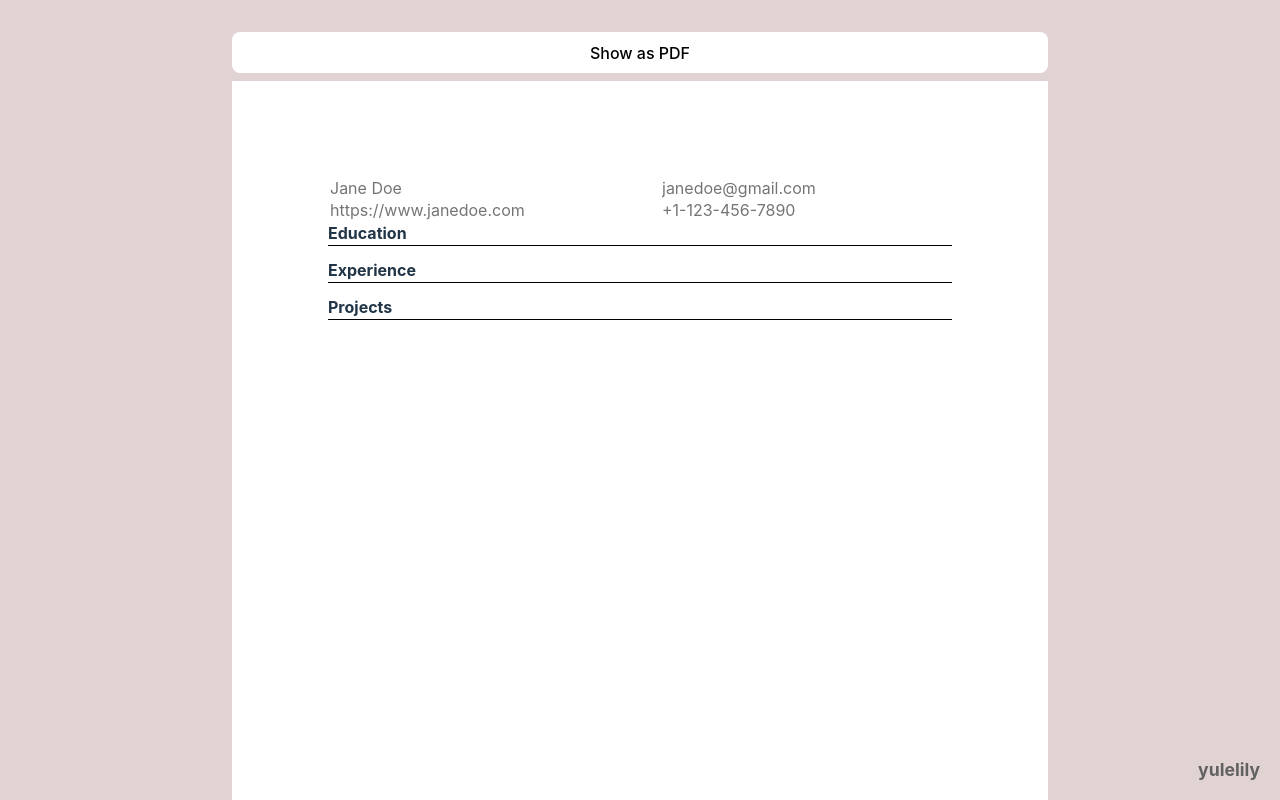
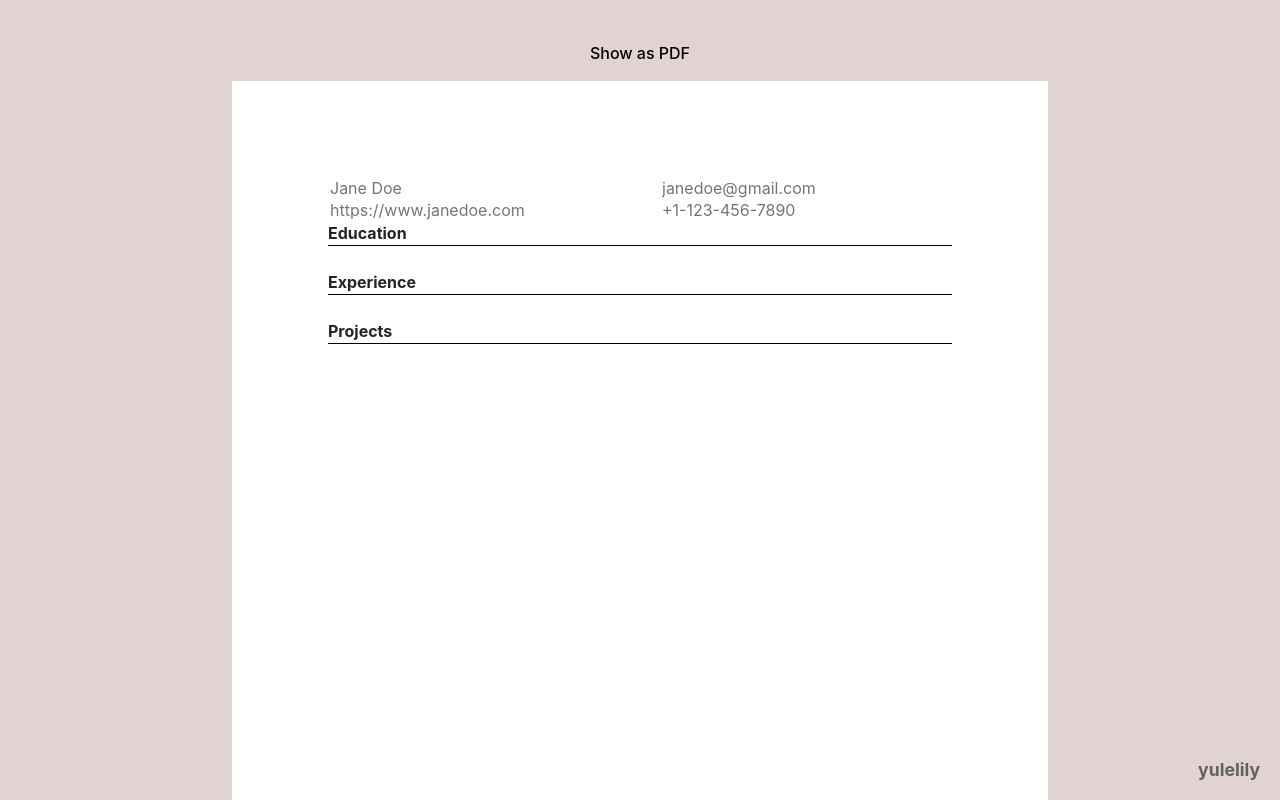
Before and after one commit to yulelily/cv-app, a React (Vite) app: page / in a window 1280 px wide. Shown: the top 800 px of the page. Built offline with nearby package versions, Linux system fonts and the light colour scheme.

Commit message:
Fix styling

```diff
--- a/index.html
+++ b/index.html
@@ -2,7 +2,7 @@
 <html lang="en">
   <head>
     <meta charset="UTF-8" />
-    <link type="image/png" sizes="32x32" rel="icon" href="./public/icons8-moon-and-stars-32.png">
+    <link type="image/png" sizes="32x32" rel="icon" href="/icons8-moon-and-stars-32.png">
     <meta name="viewport" content="width=device-width, initial-scale=1.0" />
     <title>CV App</title>
   </head>
--- a/src/App.jsx
+++ b/src/App.jsx
@@ -48,6 +48,14 @@ export default function App() {
     html2pdf().from(print).set(opt).save();
   }
 
+  function toggleVisibility(value) {
+    const headers = document.querySelectorAll(`.${value}`);
+    headers.forEach(header => {
+      console.log(header);
+      header.style.display === "none" ? header.style.display = "block" : header.style.display = "none"
+    });
+  }
+
   return (
     <>
       <button className="showPDF" onClick={toggleOverlay} >Show as PDF</button>
@@ -61,8 +69,17 @@ export default function App() {
       <div className="resume">
         <General general={general} setGeneral={setGeneral} />
         <Education education={education} setEducation={setEducation} />
+        <div className="button" value="eduHeader" >
+          <button onClick={(e) => toggleVisibility(e.target.getAttribute("value"))} >&#128065;</button>
+        </div>
         <Experience experiences={experiences} setExperiences={setExperiences} />
+        <div className="button" value="expHeader" >
+          <button onClick={(e) => toggleVisibility(e.target.getAttribute("value"))} >&#128065;</button>
+        </div>
         <Project projects={projects} setProjects={setProjects} />
+        <div className="button" value="proHeader" >
+          <button onClick={(e) => toggleVisibility(e.target.getAttribute("value"))} >&#128065;</button>
+        </div>
       </div>
     </>
   );
--- a/src/components/Education.jsx
+++ b/src/components/Education.jsx
@@ -40,12 +40,12 @@ export default function Education({education, setEducation}) {
 
   return (
     <>
-      <div>
+      <div className="eduHeader" >
         <h4>Education</h4>
-        <div className="button"><button onClick={handleAddBtn} >+</button></div>
+        <div className="button"><button onClick={() => handleAddBtn()} >+</button></div>
       </div>
       <div className="list" >
-        {education.map(edu => <Input key={edu.id} curr={edu} handleEditing={handleEditing} handleRemoveBtn={handleRemoveBtn} /> )}
+        {education.map(edu => <Input key={edu.id} curr={edu} handleEditing={(e) => handleEditing(e)} handleRemoveBtn={(e) => handleRemoveBtn(e)} /> )}
       </div>
     </>
   );
--- a/src/components/Experience.jsx
+++ b/src/components/Experience.jsx
@@ -41,12 +41,12 @@ export default function Experience({experiences, setExperiences}) {
 
   return (
     <>
-      <div>
+      <div className="expHeader" >
         <h4>Experience</h4>
-        <div className="button"><button onClick={handleAddBtn} >+</button></div>
+        <div className="button"><button onClick={() => handleAddBtn()} >+</button></div>
       </div>
       <div className="list" >
-        {experiences.map(experience => <Input key={experience.id} curr={experience} handleEditing={handleEditing} handleRemoveBtn={handleRemoveBtn} /> )}
+        {experiences.map(experience => <Input key={experience.id} curr={experience} handleEditing={(e) => handleEditing(e)} handleRemoveBtn={(e) => handleRemoveBtn(e)} /> )}
       </div>
     </>
   );
--- a/src/components/Print.jsx
+++ b/src/components/Print.jsx
@@ -53,21 +53,21 @@ export default function Print({general, education, experiences, projects}) {
         </div>
       </div>
 
-      <div className="education section" >
+      <div className="education section eduHeader" >
         <p>Education</p>
         <div className="list">
           {education.map(edu => <EduText key={edu.id + 1} curr={edu} /> )}
         </div>
       </div>
 
-      <div className="experience section" >
+      <div className="experience section expHeader" >
         <p>Experience</p>
         <div className="list">
           {experiences.map(experience => <ExpText key={experience.id + 1} curr={experience} />)}
         </div>
       </div>
 
-      <div className="project section" >
+      <div className="project section proHeader" >
         <p>Projects</p>
         <div className="list">
           {projects.map(project => <ProText key={project.id + 1} curr={project} /> )}
--- a/src/components/Project.jsx
+++ b/src/components/Project.jsx
@@ -37,12 +37,12 @@ export default function Project({projects, setProjects}) {
 
   return (
     <>
-      <div>
+      <div className="proHeader" >
         <h4>Projects</h4>
-        <div className="button"><button onClick={handleAddBtn} >+</button></div>
+        <div className="button"><button onClick={() => handleAddBtn()} >+</button></div>
       </div>
       <div className="list" >
-        {projects.map(project => <Input key={project.id} curr={project} handleEditing={handleEditing} handleRemoveBtn={handleRemoveBtn} /> )}
+        {projects.map(project => <Input key={project.id} curr={project} handleEditing={(e) => handleEditing(e)} handleRemoveBtn={(e) => handleRemoveBtn(e)} /> )}
       </div>
     </>
   );
--- a/src/styles/App.css
+++ b/src/styles/App.css
@@ -69,7 +69,7 @@ input:focus {
 .linkGithub {
   margin: 8px;
   width: 1in;
-  background-color: #e2d3d3;
+  background-color: inherit;
   color: rgb(97, 97, 97);
   font-weight: 700;
   font-size: 1.1rem;
@@ -139,3 +139,6 @@ h4 {
   margin: 0;
   line-height: 1.5;
 }
+.hidden{
+  display: none;
+}
--- a/src/styles/index.css
+++ b/src/styles/index.css
@@ -3,9 +3,8 @@
   line-height: 1.5;
   font-weight: 400;
 
-  color-scheme: light dark;
-  color: rgba(255, 255, 255, 0.87);
-  background-color: #242424;
+  color: #242424;
+  background-color: #e2d3d3;
 
   font-synthesis: none;
   text-rendering: optimizeLegibility;
@@ -43,7 +42,7 @@ button {
   font-size: 1em;
   font-weight: 500;
   font-family: inherit;
-  background-color: #1a1a1a;
+  background-color: inherit;
   cursor: pointer;
   transition: border-color 0.25s;
 }
@@ -54,16 +53,3 @@ button:focus,
 button:focus-visible {
   outline: 4px auto -webkit-focus-ring-color;
 }
-
-@media (prefers-color-scheme: light) {
-  :root {
-    color: #213547;
-    background-color: #e2d3d3;
-  }
-  a:hover {
-    color: #000000;
-  }
-  button {
-    background-color: white;
-  }
-}
```
